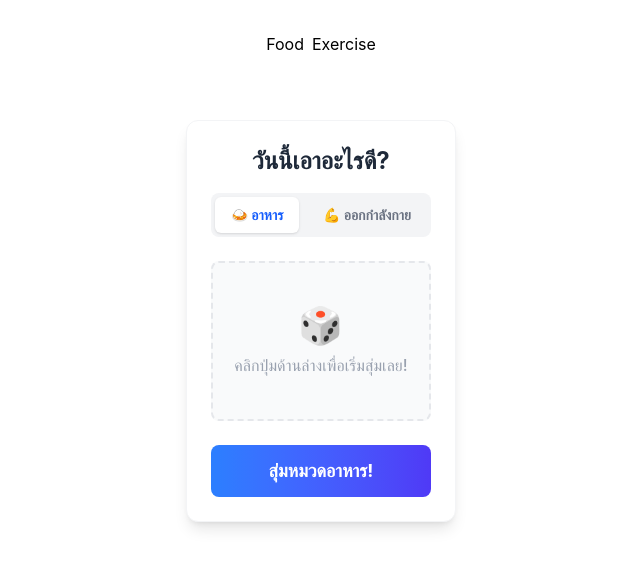
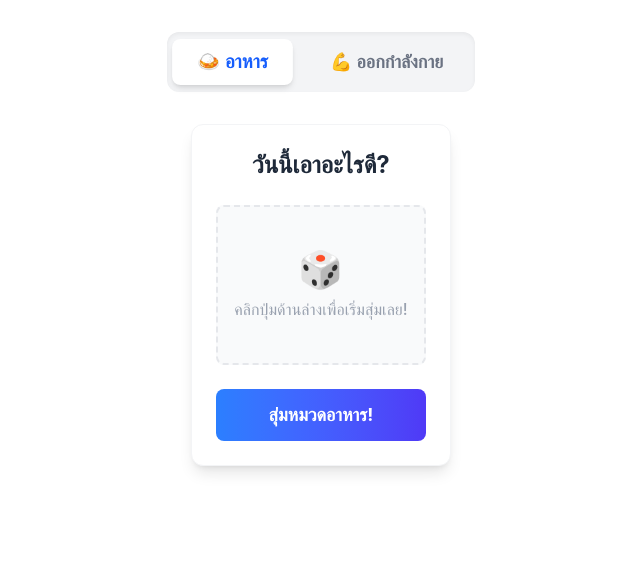
Before and after one commit to PorpleumX/react-build-day_OrochiModelX-G9, a React (Vite) app: page / in a window 1280 px wide. Shown: the top 568 px of the page, without its empty margins (319-959 px from the left). Built offline with nearby package versions, Linux system fonts and the light colour scheme.

Commit message:
feat: lift state up to connect CategorySelector and Randomizer

```diff
--- a/src/App.jsx
+++ b/src/App.jsx
@@ -1,12 +1,17 @@
-import React from 'react'
+import React, { useState } from 'react'
 import Randomizer from './components/Randomizer'
 import CategorySelector from "./components/CategorySelector";
 
 const App = () => {
+  const [selectedCategory, setSelectedCategory] = useState("Food");
+
   return (
     <div className='flex flex-col items-center p-8 bg-white w-full min-h-screen gap-8'>
-      <CategorySelector />
-      <Randomizer />
+      <CategorySelector
+        selectedCategory={selectedCategory}
+        onSelectCategory={setSelectedCategory}
+      />
+      <Randomizer category={selectedCategory} />
     </div>
   )
 }
--- a/src/components/CategorySelector.jsx
+++ b/src/components/CategorySelector.jsx
@@ -1,18 +1,19 @@
-import { useState } from "react";
-const CategorySelector = () => {
-  const [selectedCategory, setSelectedCategory] = useState("Food");
+const CategorySelector = ({ selectedCategory, onSelectCategory }) => {
   const categories = ["Food", "Exercise"];
 
-  const handleCategory = (cat) => {
-    setSelectedCategory(cat);
-    console.log(cat);
-  };
-
   return (
-    <div className="flex gap-2">
+    <div className="flex gap-4 p-2 bg-gray-100 rounded-xl shadow-inner">
       {categories.map((cat) => (
-        <button key={cat} onClick={() => handleCategory(cat)}>
-          {cat}
+        <button
+          key={cat}
+          onClick={() => onSelectCategory(cat)}
+          className={`px-6 py-2 rounded-lg font-bold text-lg transition-all duration-300 ${
+            selectedCategory === cat
+              ? "bg-white text-blue-600 shadow-md transform scale-105"
+              : "text-gray-500 hover:bg-gray-200"
+          }`}
+        >
+          {cat === "Food" ? "🍛 อาหาร" : "💪 ออกกำลังกาย"}
         </button>
       ))}
     </div>
--- a/src/components/Randomizer.jsx
+++ b/src/components/Randomizer.jsx
@@ -1,23 +1,21 @@
-import { useState } from "react";
+import { useState, useEffect } from "react";
 import { Exercises } from "../Data/mockdataExercises";
 import { getRandomThaiFood } from "../Data/apidataFood";
 
-const Randomizer = () => {
-  // TODO: ในอนาคตเมื่อคนที่ 1 ทำ Context เสร็จ ให้เปลี่ยนมาดึง State จาก Context แทน
-  // เช่น const { isLoading, result, category, randomize } = useAppContext();
-
-  // จำลอง State ขึ้นมาใช้ชั่วคราว
+const Randomizer = ({ category }) => {
   const [isLoading, setIsLoading] = useState(false);
   const [result, setResult] = useState(null);
-  const [tempCategory, setTempCategory] = useState("Food"); // จำลอง Category ที่เลือก
 
-  // ฟังก์ชันสุ่มข้อมูล
+  // เคลียร์ผลลัพธ์เก่าทิ้งทุกครั้งที่เปลี่ยน Category จากด้านบน
+  useEffect(() => {
+    setResult(null);
+  }, [category]);
+
   const handleRandomClick = async () => {
-    setIsLoading(true); // เริ่มแสดงสถานะกำลังโหลด
-    setResult(null); // เคลียร์ผลลัพธ์เก่าทิ้ง
+    setIsLoading(true);
+    setResult(null);
 
-    if (tempCategory === "Food") {
-      // สุ่มอาหารผ่าน API (ของจริง)
+    if (category === "Food") {
       const foodData = await getRandomThaiFood();
       if (foodData) {
         setResult({
@@ -30,7 +28,6 @@ const Randomizer = () => {
       }
       setIsLoading(false);
     } else {
-      // หมวดออกกำลังกาย (จำลองเวลาโหลดนิดหน่อยให้สมจริง)
       setTimeout(() => {
         const randomIndex = Math.floor(Math.random() * Exercises.length);
         const randomExercise = Exercises[randomIndex];
@@ -46,44 +43,25 @@ const Randomizer = () => {
   };
 
   return (
-    <div className="flex flex-col items-center justify-center p-6 bg-white rounded-xl shadow-lg max-w-md mx-auto mt-8 border border-gray-100">
+    <div className="flex flex-col items-center justify-center p-6 bg-white rounded-xl shadow-lg max-w-md mx-auto border border-gray-100">
 
-      <h2 className="text-2xl font-bold text-gray-800 mb-4">วันนี้เอาอะไรดี?</h2>
+      <h2 className="text-2xl font-bold text-gray-800 mb-6">วันนี้เอาอะไรดี?</h2>
 
-      {/* ปุ่มสลับโหมดชั่วคราว (เพื่อทดสอบ Component ของเรา) */}
-      <div className="flex gap-2 mb-6 bg-gray-100 p-1 rounded-lg">
-        <button
-          onClick={() => { setTempCategory("Food"); setResult(null); }}
-          className={`px-4 py-2 rounded-md text-sm font-bold transition-colors ${tempCategory === "Food" ? "bg-white text-blue-600 shadow-sm" : "text-gray-500 hover:bg-gray-200"}`}
-        >
-          🍛 อาหาร
-        </button>
-        <button
-          onClick={() => { setTempCategory("Exercise"); setResult(null); }}
-          className={`px-4 py-2 rounded-md text-sm font-bold transition-colors ${tempCategory === "Exercise" ? "bg-white text-green-600 shadow-sm" : "text-gray-500 hover:bg-gray-200"}`}
-        >
-          💪 ออกกำลังกาย
-        </button>
-      </div>
-
-      {/* พื้นที่แสดงผลลัพธ์ (Conditional Render) */}
+      {/* พื้นที่แสดงผลลัพธ์ */}
       <div className="min-h-[160px] w-full flex items-center justify-center bg-gray-50 rounded-lg border-2 border-dashed border-gray-200 mb-6 p-4">
 
         {isLoading ? (
-          // เงื่อนไขที่ 1: กำลังโหลด (สุ่มอยู่)
           <div className="flex flex-col items-center animate-pulse">
             <div className="w-10 h-10 border-4 border-blue-500 border-t-transparent rounded-full animate-spin mb-3"></div>
             <p className="text-gray-500 font-medium">กำลังสุ่มข้อมูล...</p>
           </div>
         ) : result ? (
-          // เงื่อนไขที่ 2: สุ่มเสร็จแล้ว และมีผลลัพธ์
           <div className="text-center animate-fade-in-up">
             <div className="mb-3">{result.image}</div>
             <h3 className="text-xl font-bold text-gray-800">{result.name}</h3>
             <p className="text-sm text-gray-600 mt-2">{result.description}</p>
           </div>
         ) : (
-          // เงื่อนไขที่ 3: ยังไม่ได้กดสุ่ม
           <div className="text-center">
             <span className="text-4xl">🎲</span>
             <p className="text-gray-400 mt-2 font-medium">คลิกปุ่มด้านล่างเพื่อเริ่มสุ่มเลย!</p>
@@ -98,12 +76,12 @@ const Randomizer = () => {
         className={`w-full py-3 px-6 rounded-lg text-white font-bold text-lg transition-all duration-300 transform ${
           isLoading
             ? "bg-gray-400 cursor-not-allowed"
-            : tempCategory === "Food"
+            : category === "Food"
               ? "bg-gradient-to-r from-blue-500 to-indigo-600 hover:-translate-y-1 hover:shadow-lg"
               : "bg-gradient-to-r from-green-500 to-emerald-600 hover:-translate-y-1 hover:shadow-lg"
         }`}
       >
-        {isLoading ? "กำลังประมวลผล..." : `สุ่มหมวด${tempCategory === "Food" ? "อาหาร" : "ออกกำลังกาย"}!`}
+        {isLoading ? "กำลังประมวลผล..." : `สุ่มหมวด${category === "Food" ? "อาหาร" : "ออกกำลังกาย"}!`}
       </button>
 
     </div>
```
